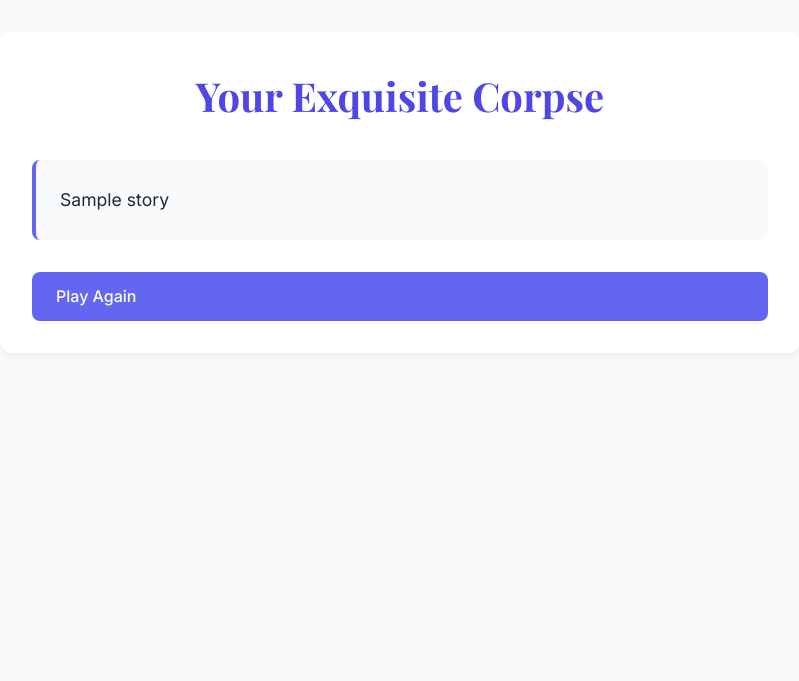
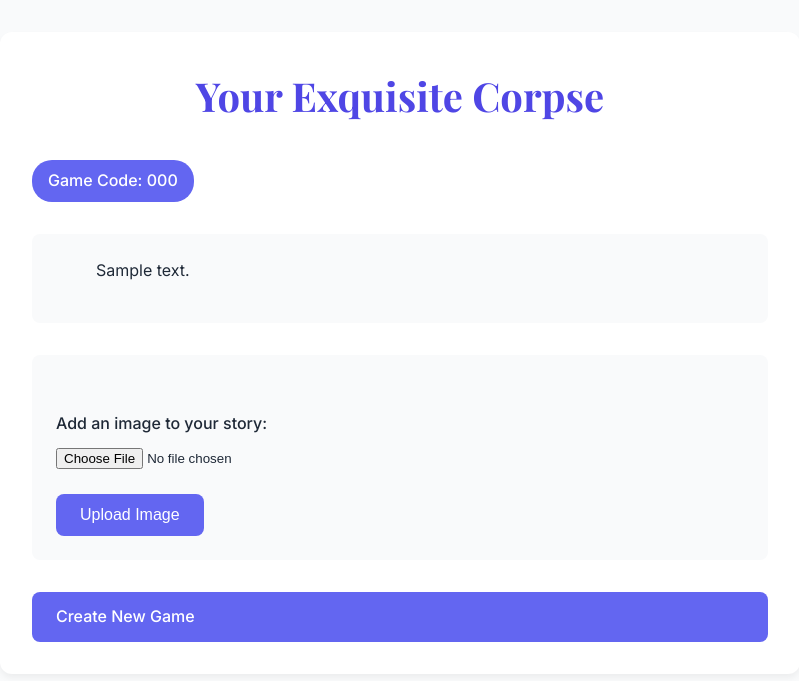
Before and after one commit to sciencefixion/simple-cadaver, a Flask app: template templates/result.html in a window 1280 px wide. Shown: the top 681 px of the page, without its empty margins (240-1039 px from the left). Run offline with Flask 3, Linux system fonts and the light colour scheme; tables that the repository leaves empty hold one stand-in row (values such as "Sample post"); the template is opened without the code that fills it: values that come from a table or form of the project are taken from there, most other values are stand-ins (such as "Sample title", 1, 10 or a date in 2020).

Commit message:
update html

```diff
--- a/templates/result.html
+++ b/templates/result.html
@@ -1,13 +1,34 @@
 {% extends "base.html" %}
-
-{% block title %}Final Story{% endblock %}
 
 {% block content %}
 <h1>Your Exquisite Corpse</h1>
-
-<div class="story-container">
-  <div class="story-text">{{ story }}</div>
+<div class="game-info">
+  <span class="game-code">Game Code: {{ game_code }}</span>
 </div>
 
-<a href="{{ url_for('home') }}" class="btn btn-block">Play Again</a>
+{% if image_url %}
+<div class="story-image">
+  <img src="{{ url_for('uploaded_file', filename=image_url) }}" alt="Story Image">
+</div>
+{% endif %}
+
+<div class="full-story">
+  <ol class="story-list" style="list-style-type: none;">
+    {% for contribution in contributions %}
+    <li>{{ contribution.text }}</li>
+    {% endfor %}
+  </ol>
+</div>
+
+<div class="upload-section">
+  <form action="{{ url_for('upload_image', game_code=game_code) }}" method="POST" enctype="multipart/form-data">
+    <div class="form-group">
+      <label for="image">Add an image to your story:</label>
+      <input type="file" id="image" name="image" accept="image/*">
+    </div>
+    <button type="submit" class="btn">Upload Image</button>
+  </form>
+</div>
+
+<a href="{{ url_for('home') }}" class="btn btn-block">Create New Game</a>
 {% endblock %}
```
Also changed, not shown: templates/game.html (+4 -3 lines), templates/setup.html (+3 -5 lines).
